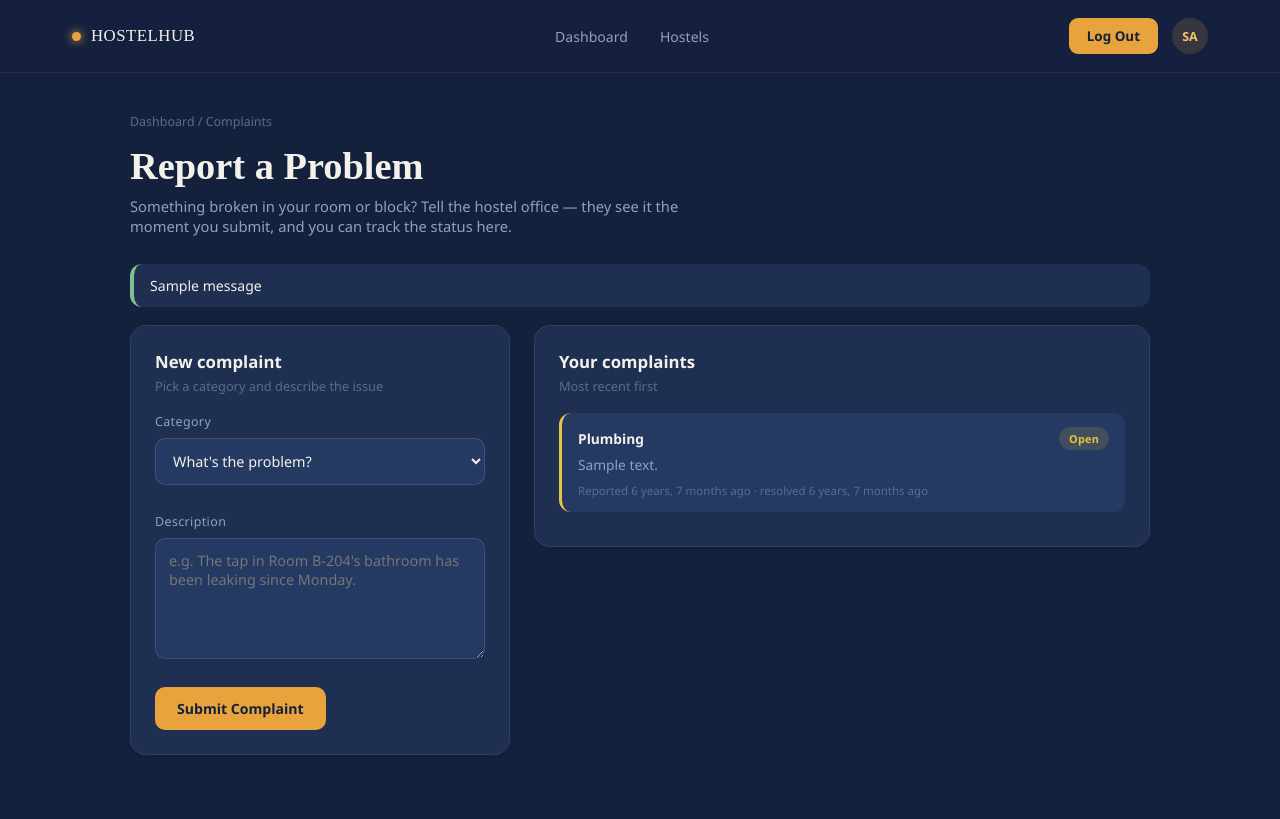
After one commit to Viod-01/HostelHub, a Django app: page /dashboard/complaints/ in a window 1280 px wide. The commit adds this page. Run offline with Django 5.2, Linux system fonts and the light colour scheme; a user stored in the database is signed in; tables that the repository leaves empty hold one stand-in row (values such as "Sample post"); one stand-in notice (Sample message) is shown.

Commit message:
Give complaints their own page
The report form + history lived in a card on the student dashboard and
visually crowded it. Now a dedicated page (dashboard/complaints/) in the
app's own style: nav with top-right logout, form on the left, the
student's FULL complaint history (not just the last five) on the right.

- complaints_page handles GET and POST; complaint_submit view removed
- dashboard keeps only a 'Report a complaint' quick link to the page
- flash messages render on the page itself (submit success + validation)
- 2 new tests; 37 total, all green on sqlite (35 run + 2 PG-only)

```diff
--- a/myproject/myproject/urls.py
+++ b/myproject/myproject/urls.py
@@ -32,6 +32,6 @@ urlpatterns = [
     path("dashboard/admin/staff-requests/<int:request_id>/<str:decision>/", views.staff_request_decision, name="staff_request_decision"),
 
     # Complaints
-    path("dashboard/complaints/submit/", views.complaint_submit, name="complaint_submit"),
+    path("dashboard/complaints/", views.complaints_page, name="complaints"),
     path("dashboard/admin/complaints/<int:complaint_id>/resolve/", views.complaint_resolve, name="complaint_resolve"),
 ]
--- /dev/null
+++ b/myproject/portal/templates/hostel/complaints.html
@@ -0,0 +1,188 @@
+{% load static %}
+<!DOCTYPE html>
+<html lang="en">
+<head>
+  <meta charset="UTF-8">
+  <meta name="viewport" content="width=device-width, initial-scale=1.0">
+  <title>HostelHub — Report a Problem</title>
+  <style>
+    :root {
+      --navy-deep: #14213D;
+      --navy-panel: #1E2F52;
+      --navy-panel-2: #253A63;
+      --gold: #E8A33D;
+      --gold-soft: #F3C374;
+      --off-white: #F4F1EA;
+      --slate: #93A0BC;
+      --slate-dim: #5D6A8C;
+      --green: #7FBF8F;
+      --amber: #E8C33D;
+      --red: #E8636B;
+    }
+    * { margin: 0; padding: 0; box-sizing: border-box; }
+    body {
+      font-family: 'Space Grotesk', 'Segoe UI', system-ui, sans-serif;
+      background: var(--navy-deep);
+      color: var(--off-white);
+      min-height: 100vh;
+    }
+    a { color: inherit; text-decoration: none; }
+
+    nav {
+      display: flex; align-items: center; justify-content: space-between;
+      padding: 18px clamp(24px, 6vw, 72px);
+      border-bottom: 1px solid rgba(232,163,61,0.12);
+      background: rgba(20,33,61,0.9);
+    }
+    .brand-mark { display: flex; align-items: center; gap: 10px; }
+    .brand-mark .dot { width: 9px; height: 9px; border-radius: 50%; background: var(--gold); box-shadow: 0 0 10px var(--gold); }
+    .brand-mark span { font-family: 'Fraunces', serif; font-size: 1.05rem; letter-spacing: 0.03em; }
+    .nav-links { display: flex; gap: 32px; font-size: 0.88rem; color: var(--slate); }
+    .nav-links a:hover { color: var(--gold-soft); }
+    .avatar {
+      width: 36px; height: 36px; border-radius: 50%;
+      background: rgba(232,163,61,0.16); color: var(--gold-soft);
+      display: flex; align-items: center; justify-content: center;
+      font-weight: 700; font-size: 0.78rem;
+    }
+    @media (max-width: 760px) { .nav-links { display: none; } }
+
+    .wrap { max-width: 1100px; margin: 0 auto; padding: 40px clamp(18px, 4vw, 40px) 64px; }
+    .crumb { font-size: 0.78rem; color: var(--slate-dim); margin-bottom: 14px; }
+    .crumb a:hover { color: var(--gold-soft); }
+    .page-head { margin-bottom: 28px; }
+    .page-head h1 { font-family: 'Fraunces', serif; font-weight: 600; font-size: clamp(1.7rem, 3.5vw, 2.4rem); margin-bottom: 8px; }
+    .page-head p { color: var(--slate); font-size: 0.92rem; max-width: 560px; }
+
+    .comp-grid { display: grid; grid-template-columns: 380px 1fr; gap: 24px; align-items: start; }
+    @media (max-width: 900px) { .comp-grid { grid-template-columns: 1fr; } }
+
+    .card {
+      background: var(--navy-panel);
+      border: 1px solid rgba(147,160,188,0.14);
+      border-radius: 16px;
+      padding: 24px;
+    }
+    .card h2 { font-size: 1.05rem; font-weight: 600; margin-bottom: 4px; }
+    .card .sub { color: var(--slate-dim); font-size: 0.8rem; margin-bottom: 18px; }
+
+    .field { display: flex; flex-direction: column; gap: 8px; margin-bottom: 14px; }
+    .field label { font-size: 0.78rem; color: var(--slate); letter-spacing: 0.03em; }
+    .field select, .field textarea {
+      background: var(--navy-panel-2);
+      border: 1px solid rgba(147,160,188,0.22);
+      color: var(--off-white);
+      font-family: inherit; font-size: 0.9rem;
+      padding: 12px 13px; border-radius: 10px;
+      width: 100%;
+    }
+    .field textarea { resize: vertical; }
+    .field select:focus, .field textarea:focus { outline: none; border-color: var(--gold); }
+
+    .btn-gold {
+      display: inline-block;
+      background: var(--gold); color: var(--navy-deep);
+      font-weight: 600; font-size: 0.88rem;
+      padding: 12px 22px; border-radius: 10px; border: none; cursor: pointer;
+      transition: transform 0.15s ease, box-shadow 0.2s ease;
+      font-family: inherit;
+    }
+    .btn-gold:hover { transform: translateY(-1px); box-shadow: 0 10px 24px rgba(232,163,61,0.28); }
+
+    .history-item {
+      padding: 14px 16px; border-radius: 12px;
+      background: var(--navy-panel-2);
+      border-left: 3px solid var(--amber);
+      margin-bottom: 10px;
+    }
+    .history-item.resolved { border-left-color: var(--green); }
+    .hi-top { display: flex; justify-content: space-between; align-items: center; gap: 10px; margin-bottom: 5px; }
+    .hi-top strong { font-size: 0.86rem; }
+    .badge { font-size: 0.68rem; padding: 4px 10px; border-radius: 20px; font-weight: 600; letter-spacing: 0.02em; }
+    .badge.open { background: rgba(232,195,61,0.14); color: var(--amber); }
+    .badge.resolved { background: rgba(127,191,143,0.14); color: var(--green); }
+    .hi-desc { font-size: 0.86rem; color: var(--slate); line-height: 1.5; }
+    .hi-meta { font-size: 0.72rem; color: var(--slate-dim); margin-top: 7px; }
+
+    .empty { color: var(--slate-dim); font-size: 0.86rem; padding: 18px 0 8px; text-align: center; }
+
+    .flash { padding: 12px 16px; border-radius: 12px; background: var(--navy-panel); margin-bottom: 18px; font-size: 0.88rem; border-left: 4px solid var(--green); }
+    .flash.error { border-left-color: var(--red); }
+  </style>
+</head>
+<body>
+
+<nav>
+  <div class="brand-mark"><span class="dot"></span><span>HOSTELHUB</span></div>
+  <div class="nav-links">
+    <a href="{% url 'dashboard' %}">Dashboard</a>
+    <a href="{% url 'listing' %}">Hostels</a>
+  </div>
+  <div style="display:flex; align-items:center; gap:14px;">
+    <a href="{% url 'logout' %}" style="background:var(--gold); color:var(--navy-deep); font-weight:600; font-size:0.84rem; padding:9px 18px; border-radius:9px; text-decoration:none;">Log Out</a>
+    <span class="avatar">{{ request.user.username|slice:":2"|upper }}</span>
+  </div>
+</nav>
+
+<div class="wrap">
+  <div class="crumb"><a href="{% url 'dashboard' %}">Dashboard</a> / Complaints</div>
+
+  <div class="page-head">
+    <h1>Report a Problem</h1>
+    <p>Something broken in your room or block? Tell the hostel office — they see it the moment you submit, and you can track the status here.</p>
+  </div>
+
+  {% if messages %}
+  {% for message in messages %}
+  <div class="flash {% if message.tags == 'error' %}error{% endif %}">{{ message }}</div>
+  {% endfor %}
+  {% endif %}
+
+  <div class="comp-grid">
+
+    <div class="card">
+      <h2>New complaint</h2>
+      <p class="sub">Pick a category and describe the issue</p>
+      <form method="post" action="{% url 'complaints' %}" style="display:flex; flex-direction:column; gap:14px;">
+        {% csrf_token %}
+        <div class="field">
+          <label for="complaint-category">Category</label>
+          <select id="complaint-category" name="category" required>
+            <option value="">What's the problem?</option>
+            {% for value, label in complaint_categories %}
+            <option value="{{ value }}">{{ label }}</option>
+            {% endfor %}
+          </select>
+        </div>
+        <div class="field">
+          <label for="complaint-description">Description</label>
+          <textarea id="complaint-description" name="description" rows="5" maxlength="2000" required placeholder="e.g. The tap in Room B-204's bathroom has been leaking since Monday."></textarea>
+        </div>
+        <button type="submit" class="btn-gold" style="align-self:flex-start;">Submit Complaint</button>
+      </form>
+    </div>
+
+    <div class="card">
+      <h2>Your complaints</h2>
+      <p class="sub">Most recent first</p>
+      {% for c in complaints %}
+      <div class="history-item {% if c.status == 'resolved' %}resolved{% endif %}">
+        <div class="hi-top">
+          <strong>{{ c.get_category_display }}</strong>
+          <span class="badge {{ c.status }}">{{ c.get_status_display }}</span>
+        </div>
+        <div class="hi-desc">{{ c.description }}</div>
+        <div class="hi-meta">
+          Reported {{ c.created_at|timesince }} ago{% if c.resolved_at %} &middot; resolved {{ c.resolved_at|timesince }} ago{% endif %}
+        </div>
+      </div>
+      {% empty %}
+      <div class="empty">Nothing yet — complaints you submit will appear here with their status.</div>
+      {% endfor %}
+    </div>
+
+  </div>
+</div>
+
+</body>
+</html>
--- a/myproject/portal/views.py
+++ b/myproject/portal/views.py
@@ -398,11 +398,6 @@ def dashboard(request):
         "booking": booking,
         "full_name": full_name,
         "initials": initials,
-        "my_complaints": Complaint.objects
-        .filter(student=request.user)
-        .select_related("student")
-        .order_by("-created_at")[:5],
-        "complaint_categories": Complaint.CATEGORY_CHOICES,
     }
     return render(request, "hostel/dashboard.html", context)
 
@@ -636,31 +631,37 @@ COMPLAINT_CATEGORIES = {value for value, _ in Complaint.CATEGORY_CHOICES}
 
 
 @login_required
-def complaint_submit(request):
-    """Students report a problem from their dashboard (Simple scope:
-    category + description, warden marks it resolved)."""
-    if request.method != "POST":
-        return redirect("dashboard")
+def complaints_page(request):
+    """A dedicated page for reporting problems (used to be a form squeezed
+    onto the dashboard). GET shows the form + the student's full history;
+    POST submits a new complaint."""
+    if request.method == "POST":
+        category = request.POST.get("category", "").strip()
+        description = request.POST.get("description", "").strip()
 
-    category = request.POST.get("category", "").strip()
-    description = request.POST.get("description", "").strip()
+        # the <select> limits choices in the browser, but a crafted POST
+        # doesn't have to use it — validate against the model's own list
+        if category not in COMPLAINT_CATEGORIES:
+            messages.error(request, "Pick a valid problem category.")
+            return redirect("complaints")
+        if not description or len(description) > 2000:
+            messages.error(request, "Describe the problem (up to 2,000 characters).")
+            return redirect("complaints")
 
-    # the <select> limits choices in the browser, but a crafted POST doesn't
-    # have to use it — validate against the model's own category list
-    if category not in COMPLAINT_CATEGORIES:
-        messages.error(request, "Pick a valid problem category.")
-        return redirect("dashboard")
-    if not description or len(description) > 2000:
-        messages.error(request, "Describe the problem (up to 2,000 characters).")
-        return redirect("dashboard")
+        Complaint.objects.create(
+            student=request.user, category=category, description=description
+        )
+        messages.success(
+            request, "Complaint submitted — the hostel office will see it right away."
+        )
+        return redirect("complaints")
 
-    Complaint.objects.create(
-        student=request.user, category=category, description=description
-    )
-    messages.success(
-        request, "Complaint submitted — the hostel office will see it right away."
-    )
-    return redirect("dashboard")
+    return render(request, "hostel/complaints.html", {
+        "complaints": Complaint.objects
+        .filter(student=request.user)
+        .order_by("-created_at"),
+        "complaint_categories": Complaint.CATEGORY_CHOICES,
+    })
 
 
 @never_cache
```
Also changed, not shown: myproject/portal/templates/hostel/dashboard.html (+1 -35 lines), myproject/portal/tests.py (+15 -4 lines).
